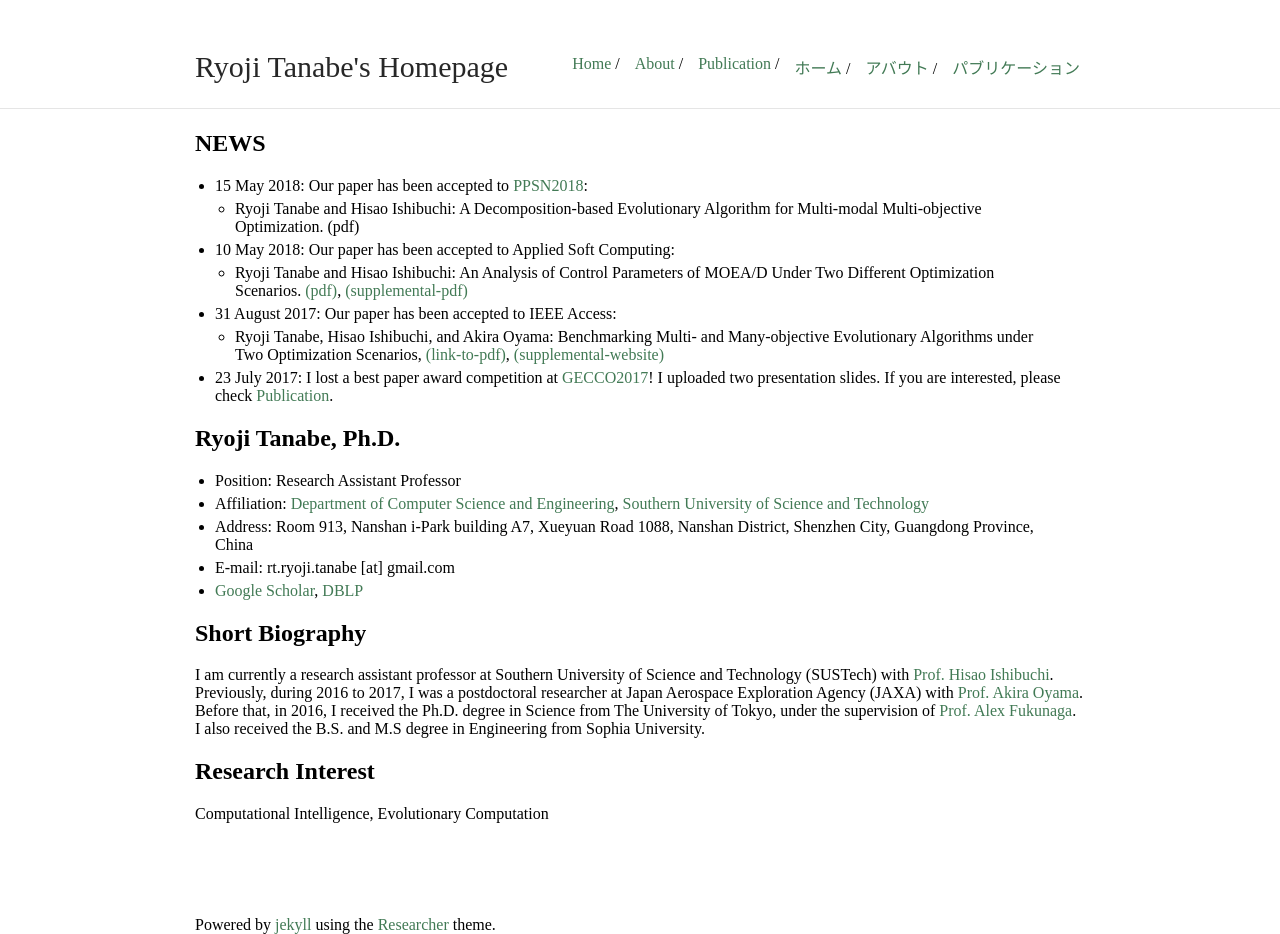
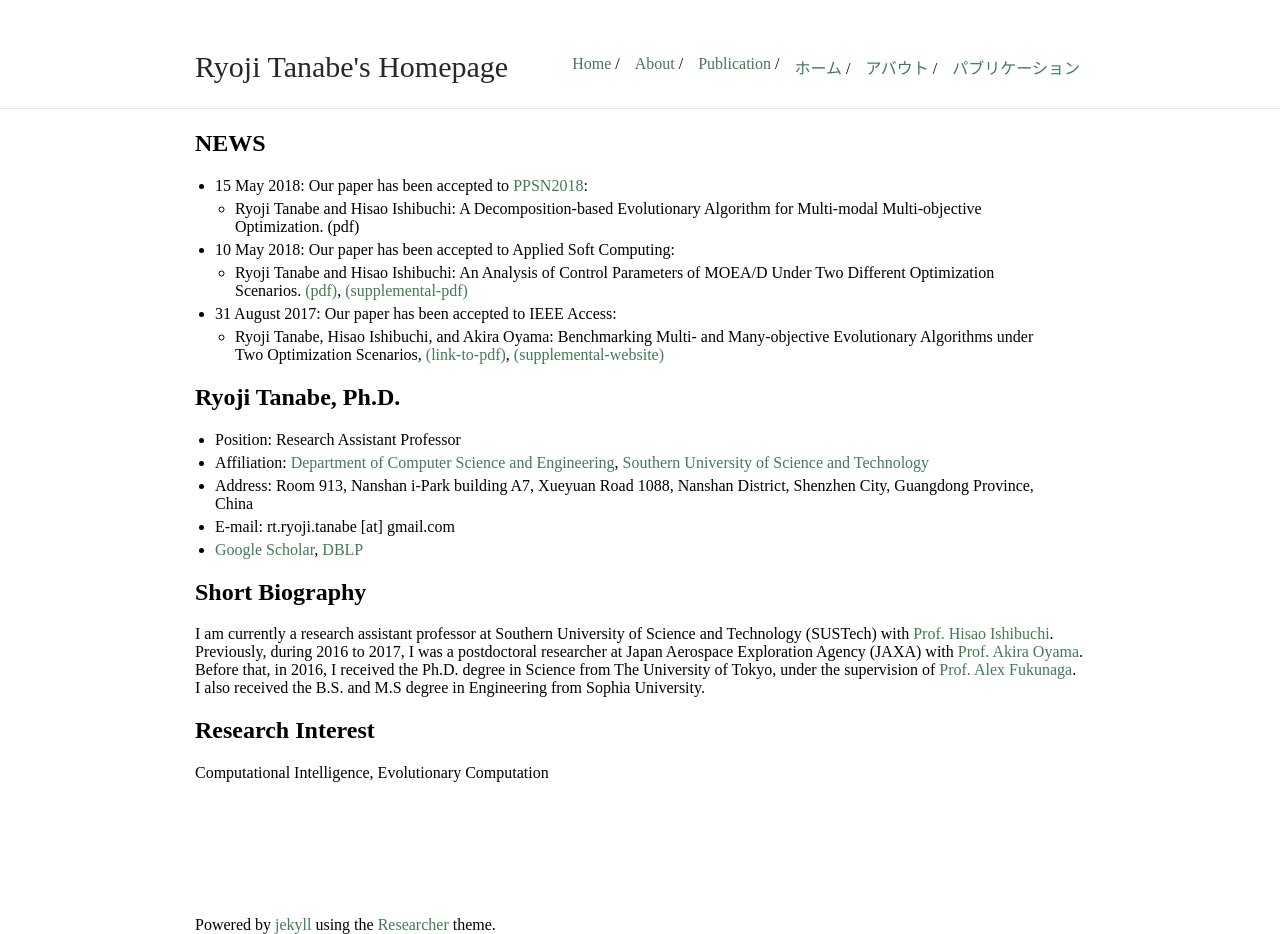
Before and after one commit to ryojitanabe/ryojitanabe.github.io, a Jekyll site: the page built from index.md, in a window 1280 px wide. Built offline with Jekyll 4.4.1, drawn with Linux system fonts in a browser that asks for light colours.

Commit message:
update news

```diff
--- a/index.md
+++ b/index.md
@@ -15,9 +15,10 @@ title: Ryoji Tanabe's Homepage
 * 31 August 2017: Our paper has been accepted to IEEE Access:
     * Ryoji Tanabe, Hisao Ishibuchi, and Akira Oyama: Benchmarking Multi- and Many-objective Evolutionary Algorithms under Two Optimization Scenarios, [(link-to-pdf)](http://ieeexplore.ieee.org/document/8031325/), [(supplemental-website)](https://sites.google.com/site/benchmarkingmoeas/)
 
+{% comment %}
+
 * 23 July 2017: I lost a best paper award competition at [GECCO2017](http://gecco-2017.sigevo.org/)! I uploaded two presentation slides. If you are interested, please check [Publication](publication).
 
-{% comment %}
 
 * 9 June 2017: I uploaded the source code of seven real-world constrained multi-objective optimization problems, which were used in the experimental study of our CEC2017 paper. Please check [Publication](publication).
 
```
Also changed, not shown: 1 other file.
